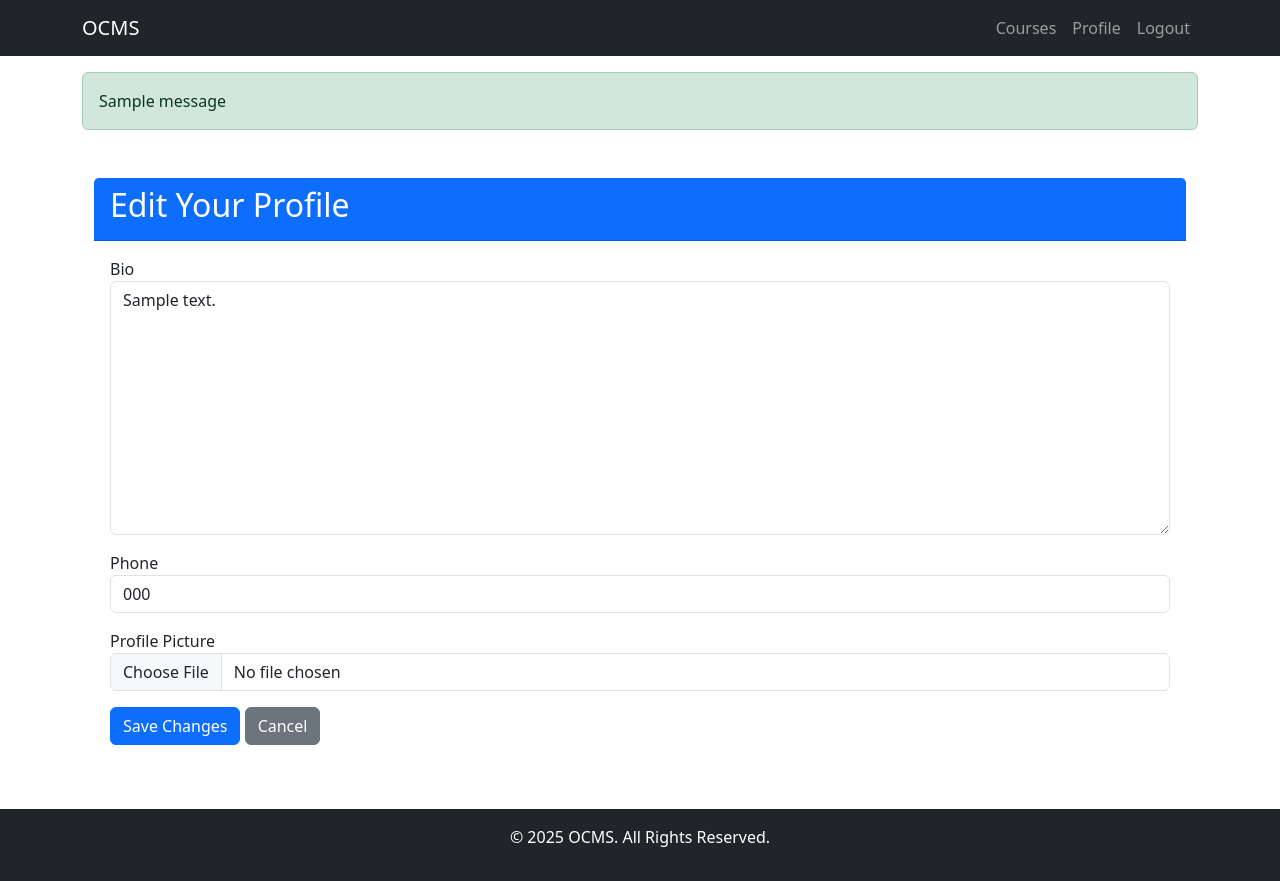
After one commit to theanxiuser/py-dj-ims, a Django app: page /auth/update-profile in a window 1280 px wide. The commit adds this page. Run offline with Django 5.2, Linux system fonts and the light colour scheme; a user stored in the database is signed in; tables that the repository leaves empty hold one stand-in row (values such as "Sample post"); one stand-in notice (Sample message) is shown.

Commit message:
Make profile view and update, enhanced UI

```diff
--- /dev/null
+++ b/OCMS/templates/auth/profile-update.html
@@ -0,0 +1,35 @@
+{% extends "base.html" %}
+
+{% block title %}Edit Profile{% endblock %}
+
+{% block content %}
+    <div class="container mt-5">
+        <div class="card border-0">
+            <div class="card-header bg-primary text-white">
+                <h2>Edit Your Profile</h2>
+            </div>
+            <div class="card-body">
+                <form method="POST" enctype="multipart/form-data">
+                    {% csrf_token %}
+                    <div class="form-group mb-3">
+                        <label for="bio">Bio</label>
+                        {{ form.bio }}
+                    </div>
+
+                    <div class="form-group mb-3">
+                        <label for="phone">Phone</label>
+                        {{ form.phone }}
+                    </div>
+
+                    <div class="form-group mb-3">
+                        <label for="image">Profile Picture</label>
+                        {{ form.image }}
+                    </div>
+
+                    <button type="submit" class="btn btn-primary">Save Changes</button>
+                    <a href="{% url 'userauth:profile' %}" class="btn btn-secondary">Cancel</a>
+                </form>
+            </div>
+        </div>
+    </div>
+{% endblock %}
--- a/OCMS/templates/base.html
+++ b/OCMS/templates/base.html
@@ -27,7 +27,7 @@
                     </li>
                     {% if user.is_authenticated %}
                         <li class="nav-item">
-                            <a class="nav-link" href="#">Profile</a>
+                            <a class="nav-link" href="{% url 'userauth:profile' %}">Profile</a>
                         </li>
                         <li class="nav-item">
                             <a class="nav-link" href="{% url 'userauth:logout' %}">Logout</a>
@@ -49,16 +49,33 @@
 <div class="container mt-3">
     {% if messages %}
         {% for message in messages %}
-                <div class="alert alert-{{ message.tags }}">{{ message }}</div>
+            {% if message.level == DEFAULT_MESSAGE_LEVELS.DEBUG %}
+                <div class="alert alert-secondary">{{ message }}</div>
+            {% elif message.level == DEFAULT_MESSAGE_LEVELS.INFO %}
+                <div class="alert alert-info">{{ message }}</div>
+            {% elif message.level == DEFAULT_MESSAGE_LEVELS.SUCCESS %}
+                <div class="alert alert-success">{{ message }}</div>
+            {% elif message.level == DEFAULT_MESSAGE_LEVELS.WARNING %}
+                <div class="alert alert-warning">{{ message }}</div>
+            {% elif message.level == DEFAULT_MESSAGE_LEVELS.ERROR %}
+                <div class="alert alert-danger">{{ message }}</div>
+            {% else %}
+                <div class="alert alert-primary">{{ message }}</div>
+            {% endif %}
         {% endfor %}
     {% endif %}
 </div>
 
+
     <!-- Main Content -->
-    <div class="container mt-4">
+    <div class="container mt-4" style="min-height: 70vh;">
         {% block content %}
         {% endblock %}
     </div>
+
+    <!-- Footer -->
+    <footer class="bg-dark text-white text-center py-3 mt-5">
+        <p>&copy; 2025 OCMS. All Rights Reserved.</p>
 
     <!-- Bootstrap JS -->
     <script src="https://cdn.jsdelivr.net/npm/bootstrap@5.3.0/dist/js/bootstrap.bundle.min.js"></script>
--- a/OCMS/userauth/forms.py
+++ b/OCMS/userauth/forms.py
@@ -1,7 +1,19 @@
 from django.contrib.auth.forms import UserCreationForm
 from django import forms
 
-from userauth.models import ROLE_CHOICES, CustomUser
+from userauth.models import ROLE_CHOICES, CustomUser, Profile
+
+
+class ProfileForm(forms.ModelForm):
+
+    class Meta:
+        model = Profile
+        fields = ["bio", "phone", "image"]
+        widgets = {
+            "bio": forms.Textarea(attrs={"class": "form-control"}),
+            "phone": forms.TextInput(attrs={"class": "form-control"}),
+            "image": forms.FileInput(attrs={"class": "form-control"}),
+        }
 
 
 class UserRegistrationForm(UserCreationForm):
--- a/OCMS/userauth/models.py
+++ b/OCMS/userauth/models.py
@@ -26,7 +26,7 @@ class CustomUser(AbstractUser):
 
 
 class Profile(models.Model):
-    user = models.OneToOneField(CustomUser, on_delete=models.CASCADE)
+    user = models.OneToOneField(CustomUser, on_delete=models.CASCADE, related_name="profile")
     bio = models.TextField(blank=True, null=True)
     phone = models.CharField(max_length=15, blank=True, null=True)
     image = models.ImageField(upload_to="user_images/", blank=True, null=True)
--- a/OCMS/userauth/urls.py
+++ b/OCMS/userauth/urls.py
@@ -1,10 +1,11 @@
 from django.urls import path
-from .views import LoginView, RegistrationView, logout
-
+from .views import LoginView, RegistrationView, logout, ProfileUpdateView, ProfileView
 
 app_name = "userauth"
 urlpatterns = [
     path("login", LoginView.as_view(), name="login"),
     path("register", RegistrationView.as_view(), name="register"),
     path("logout", logout, name="logout"),
+    path("update-profile", ProfileUpdateView.as_view(), name="update-profile"),
+    path("profile", ProfileView.as_view(), name="profile"),
 ]
--- a/OCMS/userauth/views.py
+++ b/OCMS/userauth/views.py
@@ -1,15 +1,47 @@
+from django.contrib import messages
+from django.contrib.auth.mixins import LoginRequiredMixin
 from django.shortcuts import render, redirect
 from django.urls import reverse_lazy
 from django.views import View
 from django.contrib.auth import views
 from django.contrib.auth import logout as auth_logout
-from .forms import UserRegistrationForm
-from django.views.generic import CreateView
-from .models import CustomUser
+from .forms import UserRegistrationForm, ProfileForm
+from django.views.generic import UpdateView, DetailView
+from .models import CustomUser, Profile
+
+
+class ProfileUpdateView(LoginRequiredMixin, UpdateView):
+    model = Profile
+    form_class = ProfileForm
+    template_name = "auth/profile-update.html"
+    success_url = reverse_lazy("userauth:profile")
+
+    def get_object(self):
+        return self.request.user.profile
+
+    def form_valid(self, form):
+        form.save()
+        messages.success(self.request, "Your profile has been updated successfully!")
+        return super().form_valid(form)
+
+    def form_invalid(self, form):
+        print(form.errors)
+        messages.error(self.request, "Please correct the errors below.")
+        messages.error(self.request, form.errors)
+        return self.render_to_response(self.get_context_data(form=form))
+
+
+class ProfileView(LoginRequiredMixin, DetailView):
+    model = CustomUser
+    template_name = "auth/profile.html"
+
+    def get_object(self):
+        return self.request.user
 
 
 def logout(request):
     auth_logout(request)
+    messages.success(request, "You have been logged out.")
     return redirect("home")
 
 
@@ -34,5 +66,6 @@ class RegistrationView(View):
         form = self.form(request.POST)
         if form.is_valid():
             user = form.save()
+            messages.success(request, "Account created successfully.")
             return redirect(self.success_url)
         return render(request, self.template_name, {"form": form})
```
Also changed, not shown: OCMS/ocms/settings.py (+14 -14 lines), OCMS/templates/auth/profile.html (added, +35 -0 lines), OCMS/templates/course/course-detail.html (+29 -9 lines). Lines whose indentation alone changed are shown as unchanged.
